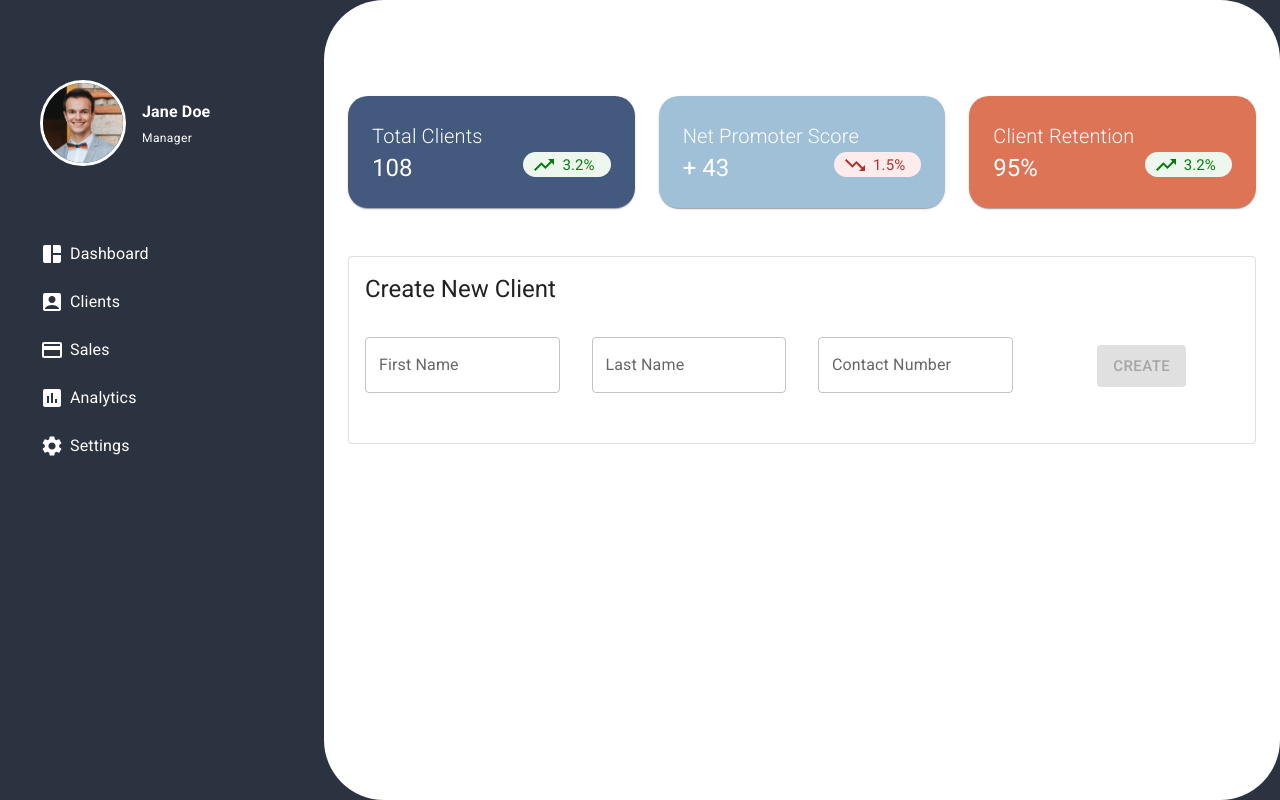
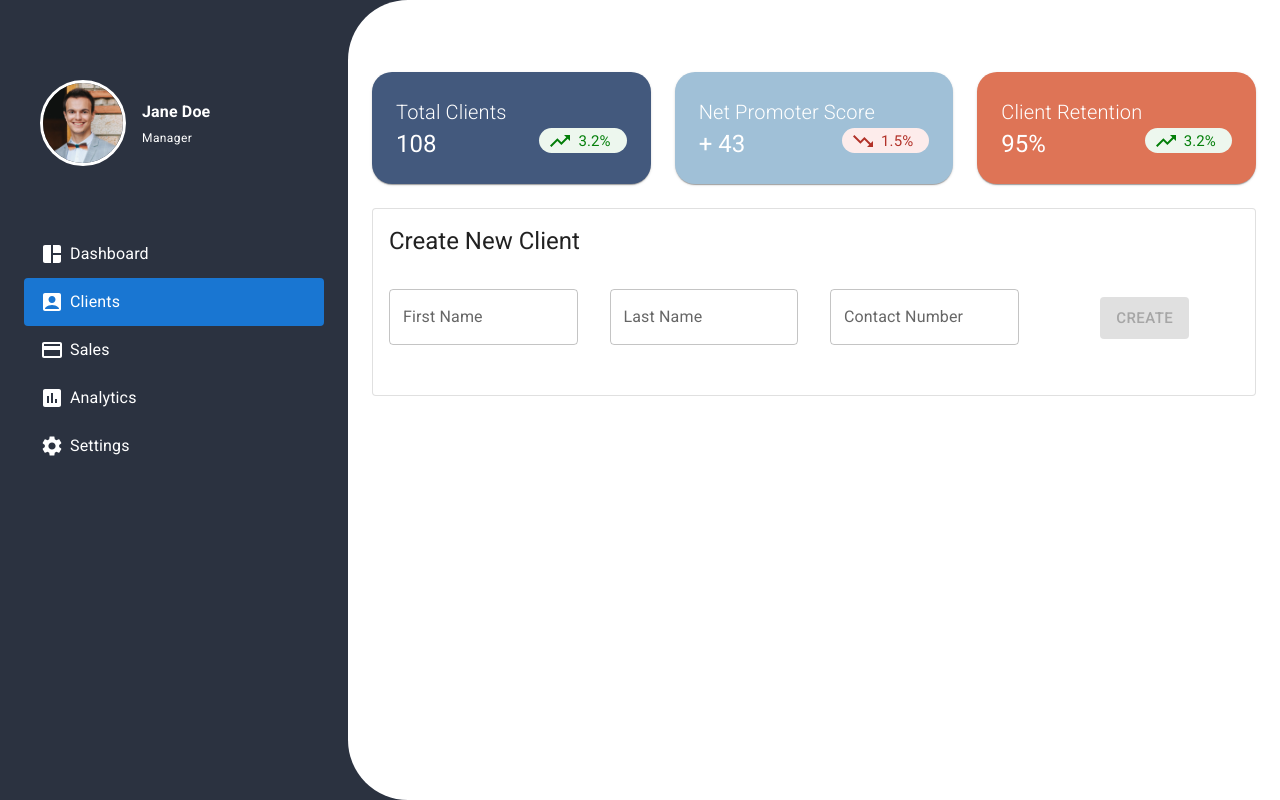
Before and after one commit to bogoevskid/trend-react-assessment, a React (Create React App) app: page /clients in a window 1280 px wide. Built offline with nearby package versions, Linux system fonts and the light colour scheme.

Commit message:
MenuListItems refactored, routing implemented, cleanup

```diff
--- a/package.json
+++ b/package.json
@@ -14,6 +14,7 @@
     "@testing-library/user-event": "^13.5.0",
     "react": "^17.0.2",
     "react-dom": "^17.0.2",
+    "react-router-dom": "^6.2.1",
     "react-scripts": "5.0.0",
     "web-vitals": "^2.1.4"
   },
--- a/src/App.js
+++ b/src/App.js
@@ -3,11 +3,17 @@ import '@fontsource/roboto/300.css';
 import '@fontsource/roboto/400.css';
 import '@fontsource/roboto/500.css';
 import '@fontsource/roboto/700.css';
-import Dashboard from './components/Dashboard';
+import Clients from './components/Clients';
+import { BrowserRouter, Route, Routes, Navigate } from "react-router-dom";
 
 function App() {
   return (
-    <Dashboard />
+    <BrowserRouter>
+      <Routes>
+        <Route exact path="/" element={<Navigate replace to="/clients" />} />
+        <Route exact path="/clients" element={<Clients />} />
+      </Routes>
+    </BrowserRouter>
   );
 }
 
--- a/src/components/Dashboard.js
+++ b/src/components/Clients.js
@@ -1,27 +1,18 @@
-import * as React from "react";
+import React, { useState } from "react";
 import { createTheme, ThemeProvider } from "@mui/material/styles";
-import Box from "@mui/material/Box";
-import Toolbar from "@mui/material/Toolbar";
-import List from "@mui/material/List";
-import Typography from "@mui/material/Typography";
-import Container from "@mui/material/Container";
-import Grid from "@mui/material/Grid";
-import { menuListItems } from "./menuListItems";
-import Avatar from "@mui/material/Avatar";
-import Stack from "@mui/material/Stack";
-import CardHeader from "@mui/material/CardHeader";
+import { Box, List, Typography, Container, Grid, Avatar, Stack, CardHeader } from "@mui/material";
+import MenuListItems from "./MenuListItems";
 import stockAvatar from "../assets/avatars/stock-avatar.jpg";
 import SummaryInfoCards from "./SummaryInfoCards";
-import Clients from "./Clients";
 import CreateNewClient from "./CreateNewClient";
 
 const mdTheme = createTheme();
 
-function DashboardContent() {
+function Clients() {
   return (
     <ThemeProvider theme={mdTheme}>
       <Box sx={{ display: "flex", bgcolor: "#2B3240" }}>
-        <Stack sx={{ bgcolor: "#2B3240" }} spacing={5} sx={{ pl: 3 }}>
+        <Stack sx={{ bgcolor: "#2B3240", pl: 3, pr: 3 }} spacing={5}>
           <CardHeader
             avatar={
               <Avatar
@@ -36,7 +27,10 @@ function DashboardContent() {
               />
             }
             title={
-              <Typography variant="subtitle1" sx={{ color: "#FFFFFF", fontWeight: 700 }}>
+              <Typography
+                variant="subtitle1"
+                sx={{ color: "#FFFFFF", fontWeight: 700 }}
+              >
                 Jane Doe
               </Typography>
             }
@@ -48,7 +42,7 @@ function DashboardContent() {
             sx={{ pt: 10 }}
           />
           <List component="nav" className="sideMenu" sx={{ width: 300 }}>
-            {menuListItems}
+            <MenuListItems />
           </List>
         </Stack>
         <Box
@@ -58,11 +52,10 @@ function DashboardContent() {
             flexGrow: 1,
             height: "100vh",
             overflow: "auto",
-            borderRadius: 15,
+            borderRadius: "60px 0px 0px 60px",
           }}
         >
-          <Toolbar />
-          <Container maxWidth="lg" sx={{ mt: 4, mb: 4 }}>
+          <Container maxWidth="lg" sx={{ mt: 4, mb: 4, pt: 5 }}>
             <Grid container spacing={3}>
               <Grid item xs={4}>
                 <SummaryInfoCards
@@ -92,9 +85,6 @@ function DashboardContent() {
                 />
               </Grid>
               <Grid item xs={12}>
-                {/* <Clients /> */}
-              </Grid>
-              <Grid item xs={12}>
                 <CreateNewClient />
               </Grid>
             </Grid>
@@ -105,6 +95,4 @@ function DashboardContent() {
   );
 }
 
-export default function Dashboard() {
-  return <DashboardContent />;
-}
+export default Clients;
--- a/src/components/menuListItems.js
+++ b/src/components/menuListItems.js
@@ -1,44 +1,55 @@
 import * as React from 'react';
-import ListItemButton from '@mui/material/ListItemButton';
-import ListItemIcon from '@mui/material/ListItemIcon';
-import ListItemText from '@mui/material/ListItemText';
-import CreditCardIcon from '@mui/icons-material/CreditCard';
-import AssessmentIcon from '@mui/icons-material/Assessment';
-import SettingsIcon from '@mui/icons-material/Settings';
-import AutoAwesomeMosaicIcon from '@mui/icons-material/AutoAwesomeMosaic';
-import AccountBoxRoundedIcon from '@mui/icons-material/AccountBoxRounded';
+import { ListItemButton, ListItemIcon, ListItemText, Box } from '@mui/material';
+import { CreditCard, Assessment, Settings, AutoAwesomeMosaic, AccountBoxRounded, StayCurrentPortraitSharp } from '@mui/icons-material';
+import { useLocation } from "react-router-dom";
 
-export const menuListItems = (
-  <React.Fragment>
-    <ListItemButton>
-      <ListItemIcon sx={{ minWidth: 30, color: "#FFFFFF" }}>
-        <AutoAwesomeMosaicIcon />
-      </ListItemIcon>
-      <ListItemText primary="Dashboard" sx={{ color: "#FFFFFF" }} />
-    </ListItemButton>
-    <ListItemButton>
-      <ListItemIcon sx={{ minWidth: 30, color: "#FFFFFF" }}>
-        <AccountBoxRoundedIcon />
-      </ListItemIcon>
-      <ListItemText primary="Clients" sx={{ color: "#FFFFFF" }} />
-    </ListItemButton>
-    <ListItemButton>
-      <ListItemIcon sx={{ minWidth: 30, color: "#FFFFFF" }}>
-        <CreditCardIcon />
-      </ListItemIcon>
-      <ListItemText primary="Sales" sx={{ color: "#FFFFFF" }} />
-    </ListItemButton>
-    <ListItemButton>
-      <ListItemIcon sx={{ minWidth: 30, color: "#FFFFFF" }}>
-        <AssessmentIcon />
-      </ListItemIcon>
-      <ListItemText primary="Analytics" sx={{ color: "#FFFFFF" }} />
-    </ListItemButton>
-    <ListItemButton>
-      <ListItemIcon sx={{ minWidth: 30, color: "#FFFFFF" }}>
-        <SettingsIcon />
-      </ListItemIcon>
-      <ListItemText primary="Settings" sx={{ color: "#FFFFFF" }} />
-    </ListItemButton>
-  </React.Fragment>
-);
+const MenuListItems = () => {
+  const location = useLocation();
+  const currentPath = location.pathname.toString();
+
+  const menuItems = [
+    {
+      name: "Dashboard",
+      icon: <AutoAwesomeMosaic />,
+      active: currentPath.includes("dashboard")
+    },
+    {
+      name: "Clients",
+      icon: <AccountBoxRounded />,
+      active: currentPath.includes("clients")
+    },
+    {
+      name: "Sales",
+      icon: <CreditCard />,
+      active: currentPath.includes("sales")
+    },
+    {
+      name: "Analytics",
+      icon: <Assessment />,
+      active: currentPath.includes("analytics")
+    },
+    {
+      name: "Settings",
+      icon: <Settings />,
+      active: currentPath.includes("settings")
+    },
+  ]
+
+  return (
+    <>
+      {menuItems.map((item) => (
+        <Box
+          key={item.name}
+          sx={{ backgroundColor: item.active ? "primary.main" : "transparent", borderRadius: 1 }}>
+          <ListItemButton key={item.name}>
+            <ListItemIcon sx={{ minWidth: 30, color: "#FFFFFF" }}>
+              {item.icon}
+            </ListItemIcon>
+            <ListItemText primary={item.name} sx={{ color: "#FFFFFF" }} />
+          </ListItemButton>
+        </Box>
+      ))}
+    </>
+  )
+};
+export default MenuListItems;
```
Also changed, not shown: 1 other file (tests, documents, lock files or other folders).
